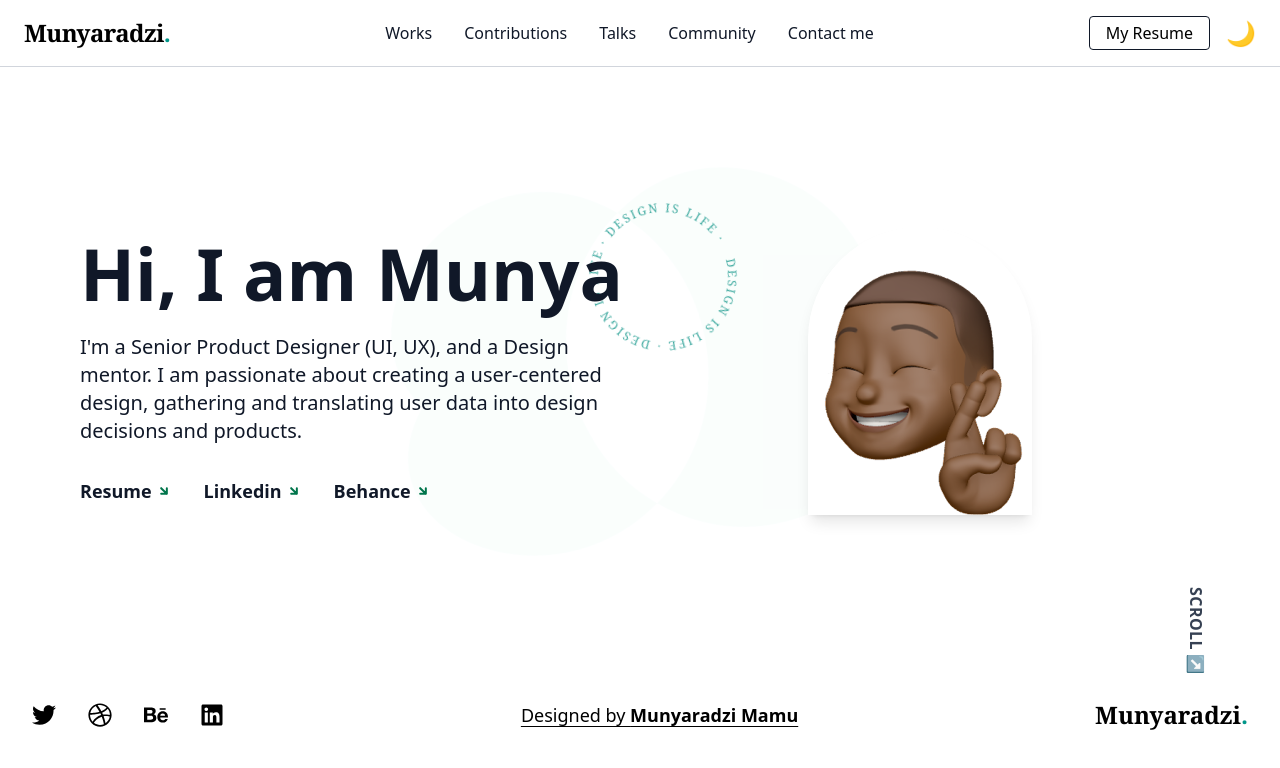
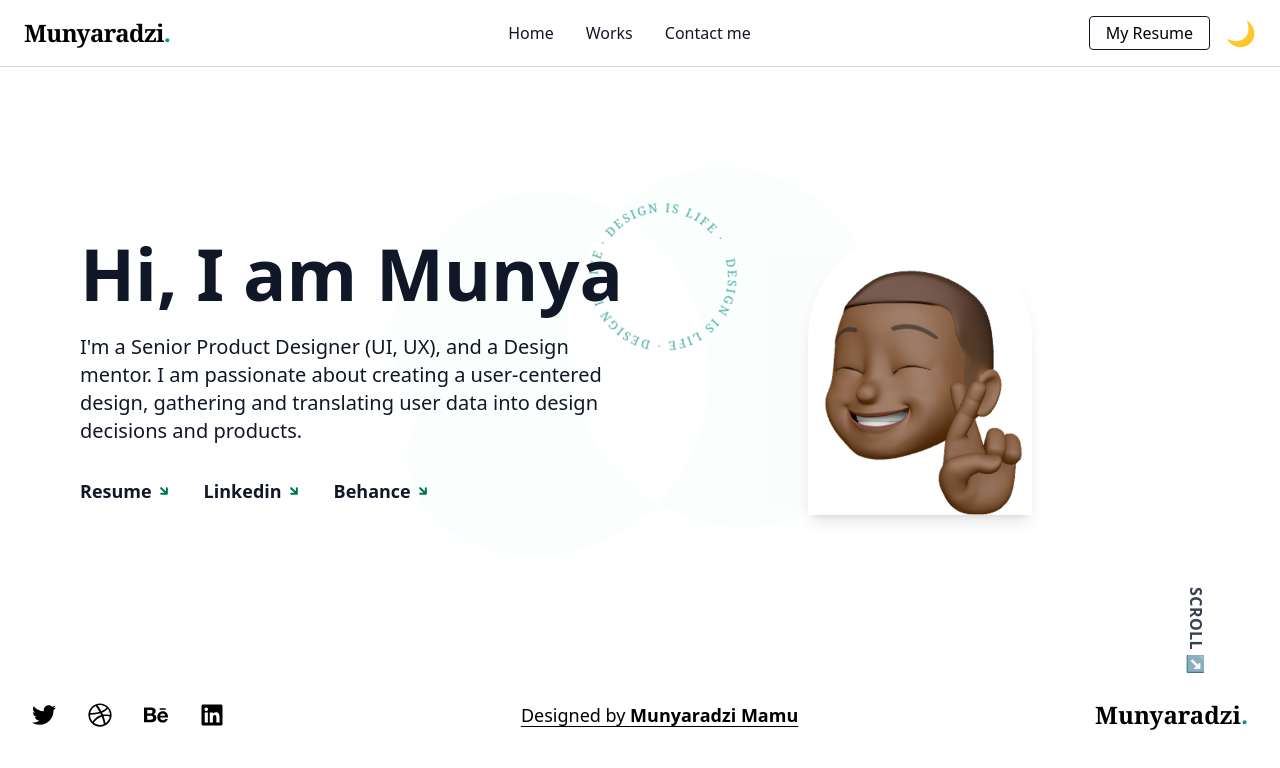
Before and after one commit to VincentMugondora/kayden-portfolio, a React (Vite) app: page / in a window 1280 px wide. Shown: the top 768 px of the page. Built offline with nearby package versions, Linux system fonts and the light colour scheme.

Commit message:
Add image to App component: include a background image for enhanced visual appeal in the main content area.

```diff
--- a/src/components/Navbar.jsx
+++ b/src/components/Navbar.jsx
@@ -23,10 +23,11 @@ const Navbar = () => {
       </div>
       {/* Desktop Nav Links */}
       <ul className="hidden md:flex gap-8 text-base font-normal text-gray-900 font-sans mx-auto">
+      <li><Link to="/" className="hover:underline underline-offset-4 transition">Home</Link></li>
         <li><Link to="/works" className="hover:underline underline-offset-4 transition">Works</Link></li>
-        <li><a href="#" className="hover:underline underline-offset-4 transition">Contributions</a></li>
-        <li><a href="#" className="hover:underline underline-offset-4 transition">Talks</a></li>
-        <li><a href="#" className="hover:underline underline-offset-4 transition">Community</a></li>
+        {/* <li><a href="#" className="hover:underline underline-offset-4 transition">Contributions</a></li> */}
+        {/* <li><a href="#" className="hover:underline underline-offset-4 transition">Talks</a></li> */}
+        {/* <li><a href="#" className="hover:underline underline-offset-4 transition">Community</a></li> */}
         <li><Link to="/contact" className="hover:underline underline-offset-4 transition">Contact me</Link></li>
       </ul>
       {/* Desktop Resume & Theme Icon */}
```
